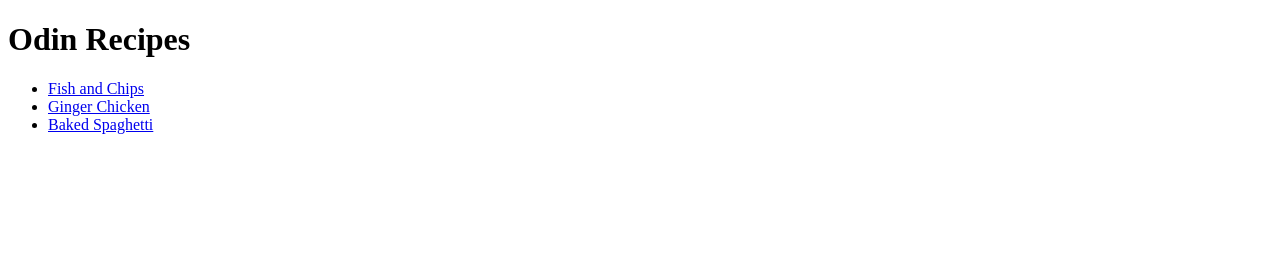
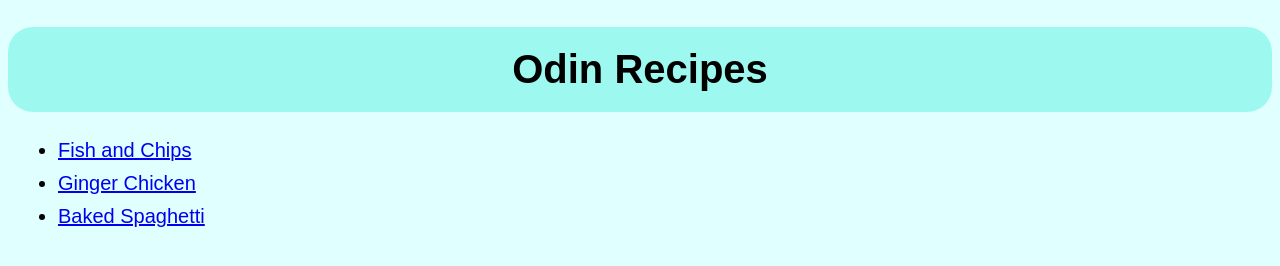
Before and after one commit to acprogramming-beep/odin-recipes, a plain HTML site: page index.html in a window 1280 px wide. Drawn offline with Linux system fonts and the light colour scheme.

Commit message:
Add css file and finish homepage style

```diff
--- /dev/null
+++ b/css/home-style.css
@@ -0,0 +1,18 @@
+/*home-style.css*/
+body {
+    background-color: lightcyan;
+    font-family: sans-serif;
+    font-size: 20px;
+}
+
+h1 {
+    background-color: #9df9ef;
+    border-radius: 25px;
+    text-align: center;
+    padding: 20px;
+}
+
+li {
+    margin: 10px;
+    font-weight: 500;
+}
--- a/index.html
+++ b/index.html
@@ -5,6 +5,7 @@
     <meta charset="UTF-8">
     <meta name="viewport" content="width=device-width, initial-scale=1.0">
     <title>Home</title>
+    <link rel="stylesheet" href="css/home-style.css">
 </head>
 
 <body>
```
Also changed, not shown: css/recipe-style.css (added).
